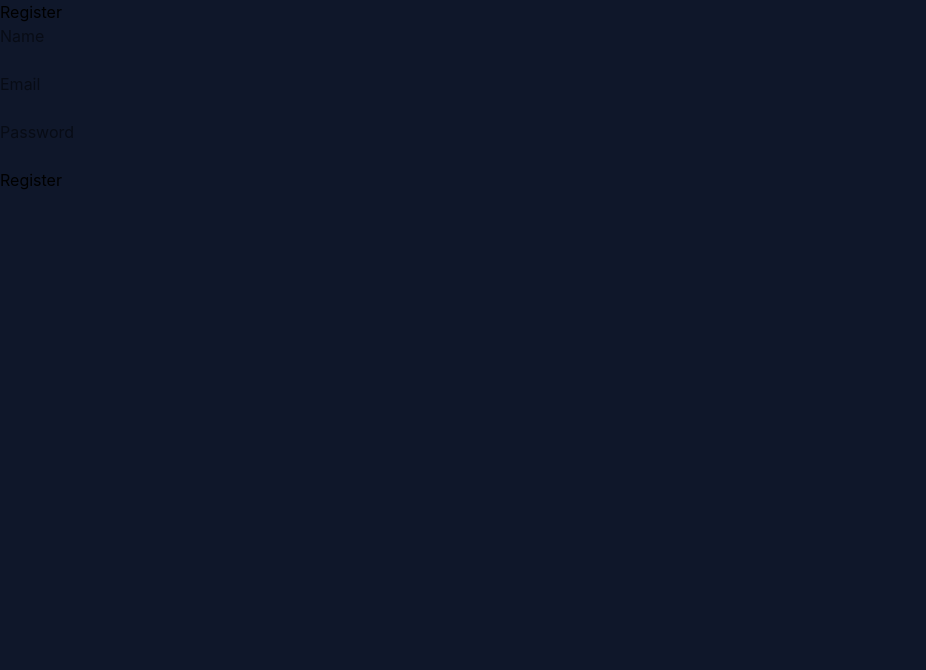
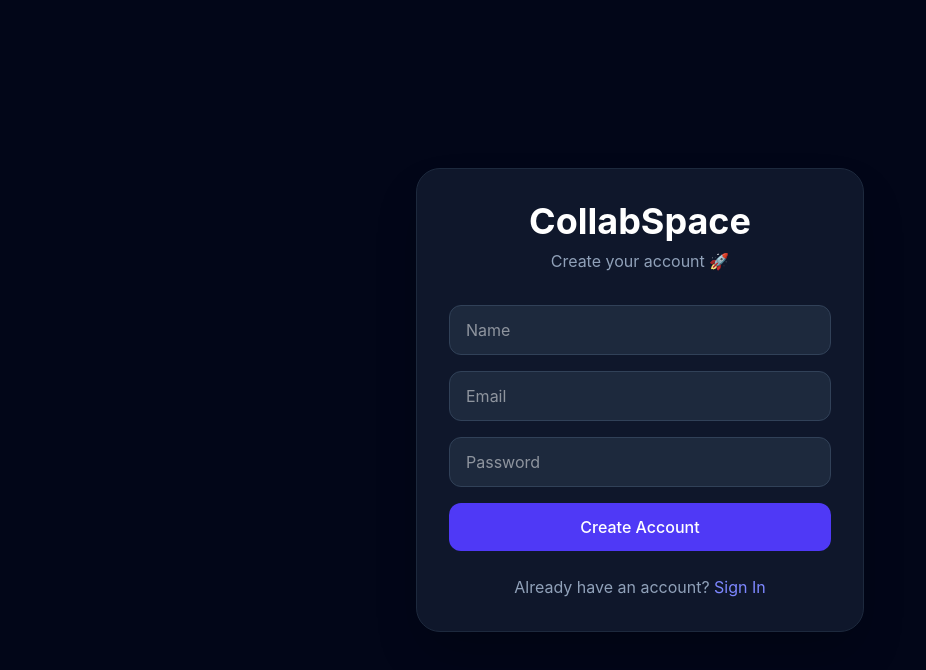
Before and after one commit to PrathamChaturvedi08/collaboration-platform, a React app in the folder frontend/: page /register in a window 1280 px wide. Shown: the top 670 px of the page, without its empty margins (0-926 px from the left). Built offline with nearby package versions, Linux system fonts and the light colour scheme; no server answers; the HTML template or start-up script is replaced by a standard one.

Commit message:
Improve Authentication UI

```diff
--- a/frontend/src/pages/LoginPage.jsx
+++ b/frontend/src/pages/LoginPage.jsx
@@ -1,5 +1,5 @@
 import { useState } from "react";
-import { useNavigate } from "react-router-dom";
+import { useNavigate, Link } from "react-router-dom";
 import api from "../services/api";
 
 function LoginPage() {
@@ -33,32 +33,49 @@ function LoginPage() {
   };
 
   return (
-    <div>
-      <h1>Login</h1>
+    <div className="min-h-screen bg-slate-950 flex items-center justify-center px-4">
+      <div className="w-full max-w-md bg-slate-900 border border-slate-800 rounded-3xl p-8 shadow-2xl">
+        <h1 className="text-4xl font-bold text-white text-center">
+          CollabSpace
+        </h1>
 
-      <form onSubmit={handleSubmit}>
+        <p className="text-slate-400 text-center mt-2">Welcome back 👋</p>
+
+        <form onSubmit={handleSubmit} className="mt-8 space-y-4">
           <input
             type="email"
             name="email"
             placeholder="Email"
             onChange={handleChange}
+            className="w-full rounded-xl bg-slate-800 border border-slate-700 px-4 py-3 text-white outline-none focus:border-indigo-500"
           />
-
-        <br />
-        <br />
 
           <input
             type="password"
             name="password"
             placeholder="Password"
             onChange={handleChange}
+            className="w-full rounded-xl bg-slate-800 border border-slate-700 px-4 py-3 text-white outline-none focus:border-indigo-500"
           />
 
-        <br />
-        <br />
+          <button
+            type="submit"
+            className="w-full rounded-xl bg-indigo-600 py-3 font-medium text-white hover:bg-indigo-500 transition"
+          >
+            Sign In
+          </button>
+        </form>
 
-        <button type="submit">Login</button>
-      </form>
+        <p className="text-center text-slate-400 mt-6">
+          Don't have an account?{" "}
+          <Link
+            to="/register"
+            className="text-indigo-400 hover:text-indigo-300"
+          >
+            Register
+          </Link>
+        </p>
+      </div>
     </div>
   );
 }
--- a/frontend/src/pages/RegisterPage.jsx
+++ b/frontend/src/pages/RegisterPage.jsx
@@ -1,5 +1,5 @@
 import { useState } from "react";
-import { useNavigate } from "react-router-dom";
+import { useNavigate, Link } from "react-router-dom";
 import api from "../services/api";
 
 function RegisterPage() {
@@ -34,42 +34,56 @@ function RegisterPage() {
   };
 
   return (
-    <div>
-      <h1>Register</h1>
+    <div className="min-h-screen bg-slate-950 flex items-center justify-center px-4">
+      <div className="w-full max-w-md bg-slate-900 border border-slate-800 rounded-3xl p-8 shadow-2xl">
+        <h1 className="text-4xl font-bold text-white text-center">
+          CollabSpace
+        </h1>
 
-      <form onSubmit={handleSubmit}>
+        <p className="text-slate-400 text-center mt-2">
+          Create your account 🚀
+        </p>
+
+        <form onSubmit={handleSubmit} className="mt-8 space-y-4">
           <input
             type="text"
             name="name"
             placeholder="Name"
             onChange={handleChange}
+            className="w-full rounded-xl bg-slate-800 border border-slate-700 px-4 py-3 text-white outline-none focus:border-indigo-500"
           />
-
-        <br />
-        <br />
 
           <input
             type="email"
             name="email"
             placeholder="Email"
             onChange={handleChange}
+            className="w-full rounded-xl bg-slate-800 border border-slate-700 px-4 py-3 text-white outline-none focus:border-indigo-500"
           />
-
-        <br />
-        <br />
 
           <input
             type="password"
             name="password"
             placeholder="Password"
             onChange={handleChange}
+            className="w-full rounded-xl bg-slate-800 border border-slate-700 px-4 py-3 text-white outline-none focus:border-indigo-500"
           />
 
-        <br />
-        <br />
+          <button
+            type="submit"
+            className="w-full rounded-xl bg-indigo-600 py-3 font-medium text-white hover:bg-indigo-500 transition"
+          >
+            Create Account
+          </button>
+        </form>
 
-        <button type="submit">Register</button>
-      </form>
+        <p className="text-center text-slate-400 mt-6">
+          Already have an account?{" "}
+          <Link to="/login" className="text-indigo-400 hover:text-indigo-300">
+            Sign In
+          </Link>
+        </p>
+      </div>
     </div>
   );
 }
```
Lines whose indentation alone changed are shown as unchanged.
